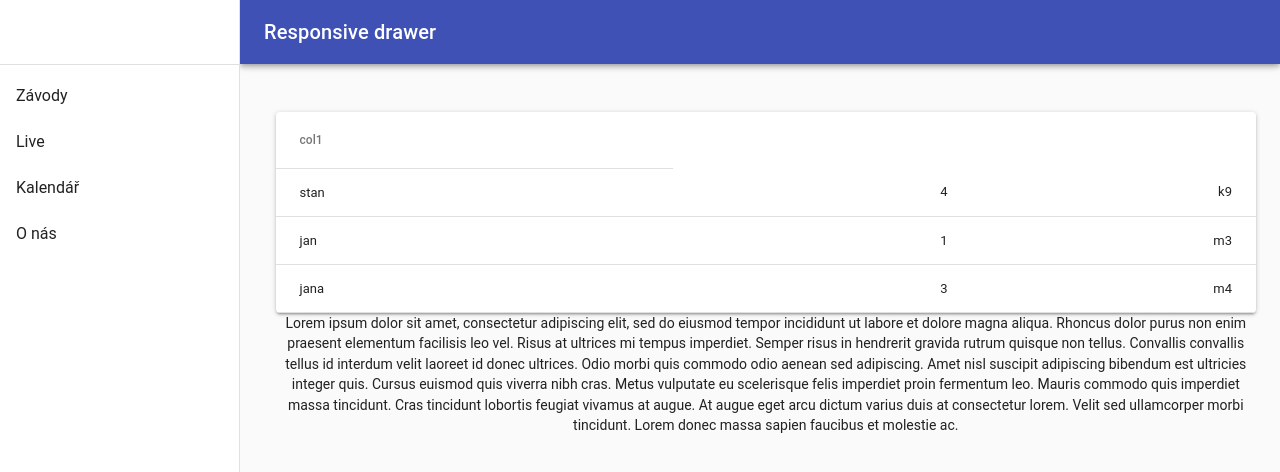
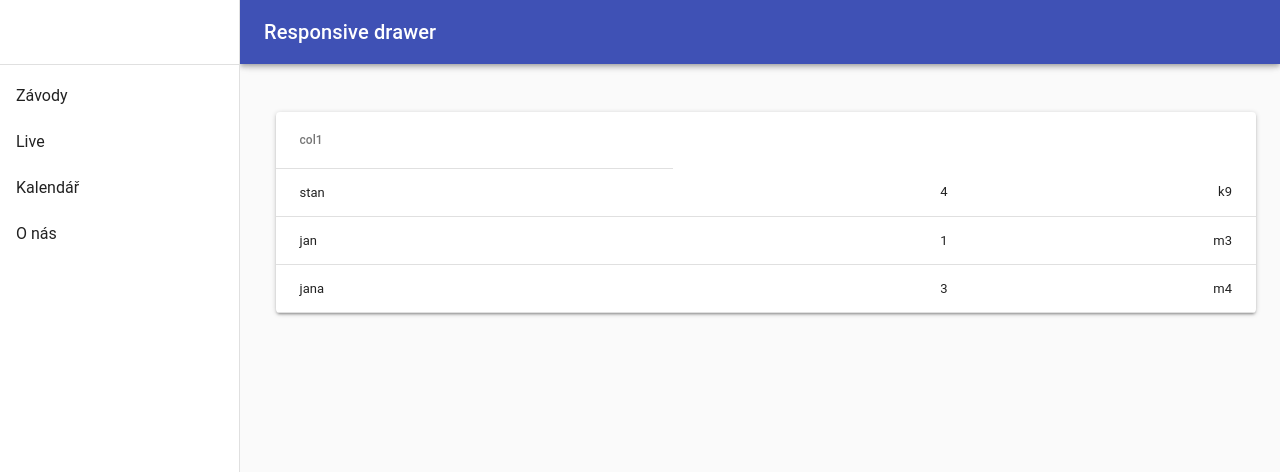
Before and after one commit to vojtahaj/results, a React (Create React App) app in the folder frontend/: page / in a window 1280 px wide. Shown: the top 472 px of the page. Built offline with nearby package versions, Linux system fonts and the light colour scheme.

Commit message:
Test axiosu

```diff
--- a/frontend/src/components/ResponsiveDrawer.jsx
+++ b/frontend/src/components/ResponsiveDrawer.jsx
@@ -52,6 +52,7 @@ const styles = theme => ({
 class ResponsiveDrawer extends React.Component {
     state = {
         mobileOpen: false,
+        teams: []
     };
 
     handleDrawerToggle = () => {
@@ -60,9 +61,10 @@ class ResponsiveDrawer extends React.Component {
 
     // Načtení veškerých týmů v DB:
     loadZavody = async () => {
-        await axios.get("/zavody/zavody_all")
+        await axios.get("/zavody/all")
             .then(async response => {
-                await this.setState({teams: response.data});
+                const teams = response.data;
+                this.setState({ teams });
             })
             .catch(async error => {
                 console.log("An error occurred while trying to load races from DB: " + error);
@@ -140,16 +142,9 @@ class ResponsiveDrawer extends React.Component {
                     <div className={classes.toolbar} />
                     <SimpleTable />
                     <Typography paragraph>
-                        Lorem ipsum dolor sit amet, consectetur adipiscing elit, sed do eiusmod tempor
-                        incididunt ut labore et dolore magna aliqua. Rhoncus dolor purus non enim praesent
-                        elementum facilisis leo vel. Risus at ultrices mi tempus imperdiet. Semper risus in
-                        hendrerit gravida rutrum quisque non tellus. Convallis convallis tellus id interdum
-                        velit laoreet id donec ultrices. Odio morbi quis commodo odio aenean sed adipiscing.
-                        Amet nisl suscipit adipiscing bibendum est ultricies integer quis. Cursus euismod quis
-                        viverra nibh cras. Metus vulputate eu scelerisque felis imperdiet proin fermentum leo.
-                        Mauris commodo quis imperdiet massa tincidunt. Cras tincidunt lobortis feugiat vivamus
-                        at augue. At augue eget arcu dictum varius duis at consectetur lorem. Velit sed
-                        ullamcorper morbi tincidunt. Lorem donec massa sapien faucibus et molestie ac.
+                        <ul>
+                            { this.state.teams.map(teams => <li>{teams.id}</li>)}
+                        </ul>
                     </Typography>
                 </main>
             </div>
```
Also changed, not shown: 1 other file (tests, documents, lock files or other folders).
